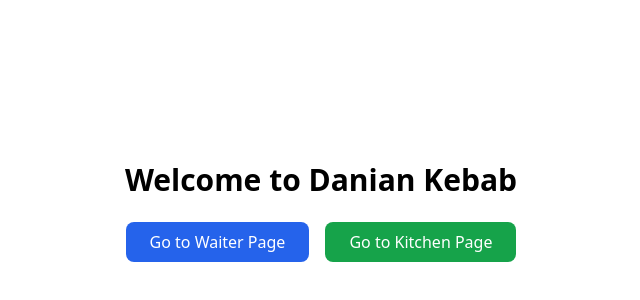
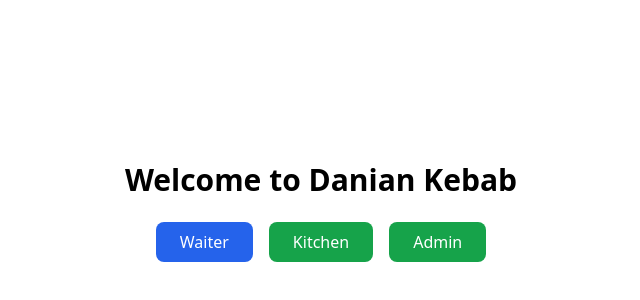
Before and after one commit to seeroman/daniankebubbi, a React (Create React App) app in the folder frontend/: page / in a window 1280 px wide. Shown: the part 188-488 px from the top of the page, without its empty margins (319-959 px from the left). Built offline with nearby package versions, Linux system fonts and the light colour scheme; no server answers.

Commit message:
added admin HomePage.js

```diff
--- a/frontend/src/HomePage.js
+++ b/frontend/src/HomePage.js
@@ -8,21 +8,26 @@ function HomePage() {
   return (
     <div className="flex flex-col items-center justify-center h-screen space-y-6">
       <h1 className="text-3xl font-bold">Welcome to Danian Kebab</h1>
-<div className="flex flex-col space-y-4 sm:flex-row sm:space-x-4 sm:space-y-0">
+      <div className="space-x-4">
         <button
           onClick={() => navigate('/waiter')}
           className="px-6 py-2 bg-blue-600 text-white rounded-lg hover:bg-blue-700"
         >
-    Go to Waiter Page
+          Waiter
         </button>
         <button
           onClick={() => navigate('/kitchen')}
           className="px-6 py-2 bg-green-600 text-white rounded-lg hover:bg-green-700"
         >
-    Go to Kitchen Page
+          Kitchen
+        </button>
+        <button
+          onClick={() => navigate('/admin')}
+          className="px-6 py-2 bg-green-600 text-white rounded-lg hover:bg-green-700"
+        >
+          Admin
         </button>
       </div>
-
     </div>
   );
 }
```
Lines whose indentation alone changed are shown as unchanged.
